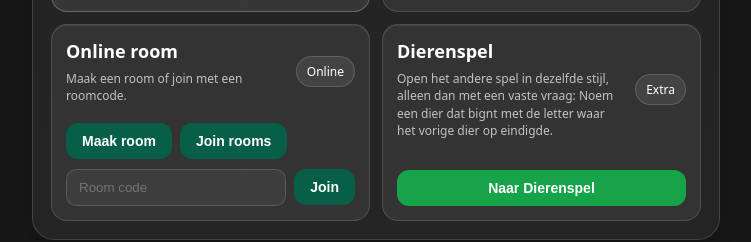
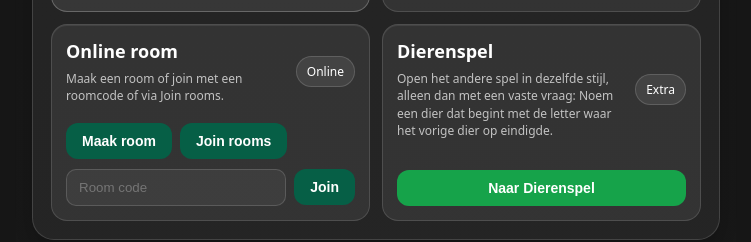
Before and after one commit to Arthurlava/Pimpampof-web, a React (Vite) app: page / in a window 1280 px wide. Shown: the part 419-661 px from the top of the page, without its empty margins (264-1015 px from the left). Built offline with nearby package versions, Linux system fonts and the light colour scheme; no server answers; the database is empty.

Commit message:
Fix typos in MainMenuPanel text properties

```diff
--- a/src/components/home/MainMenuPanel.jsx
+++ b/src/components/home/MainMenuPanel.jsx
@@ -59,7 +59,7 @@ export function MainMenuPanel({
 
         <MenuCard
           title="Online room"
-          text={online ? "Maak een room of join met een roomcode." : "Online rooms werken niet als je offline bent."}
+          text={online ? "Maak een room of join met een roomcode of via Join rooms." : "Online rooms werken niet als je offline bent."}
           badge={online ? "Online" : "Offline"}
         >
           {online ? (
@@ -85,7 +85,7 @@ export function MainMenuPanel({
 
         <MenuCard
           title="Dierenspel"
-          text="Open het andere spel in dezelfde stijl, alleen dan met een vaste vraag: Noem een dier dat bignt met de letter waar het vorige dier op eindigde."
+          text="Open het andere spel in dezelfde stijl, alleen dan met een vaste vraag: Noem een dier dat begint met de letter waar het vorige dier op eindigde."
           badge="Extra"
         >
           <Button onClick={onOpenDieren}>Naar Dierenspel</Button>
```
